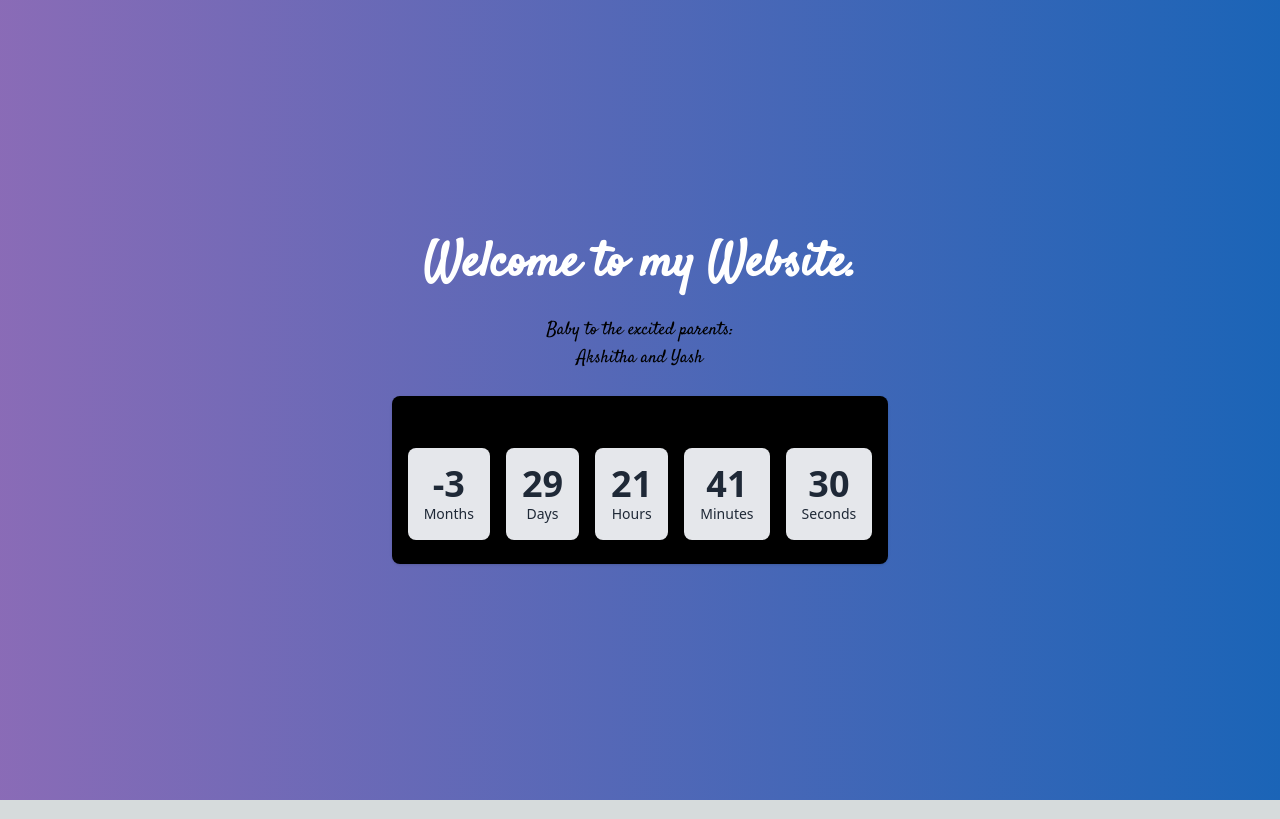
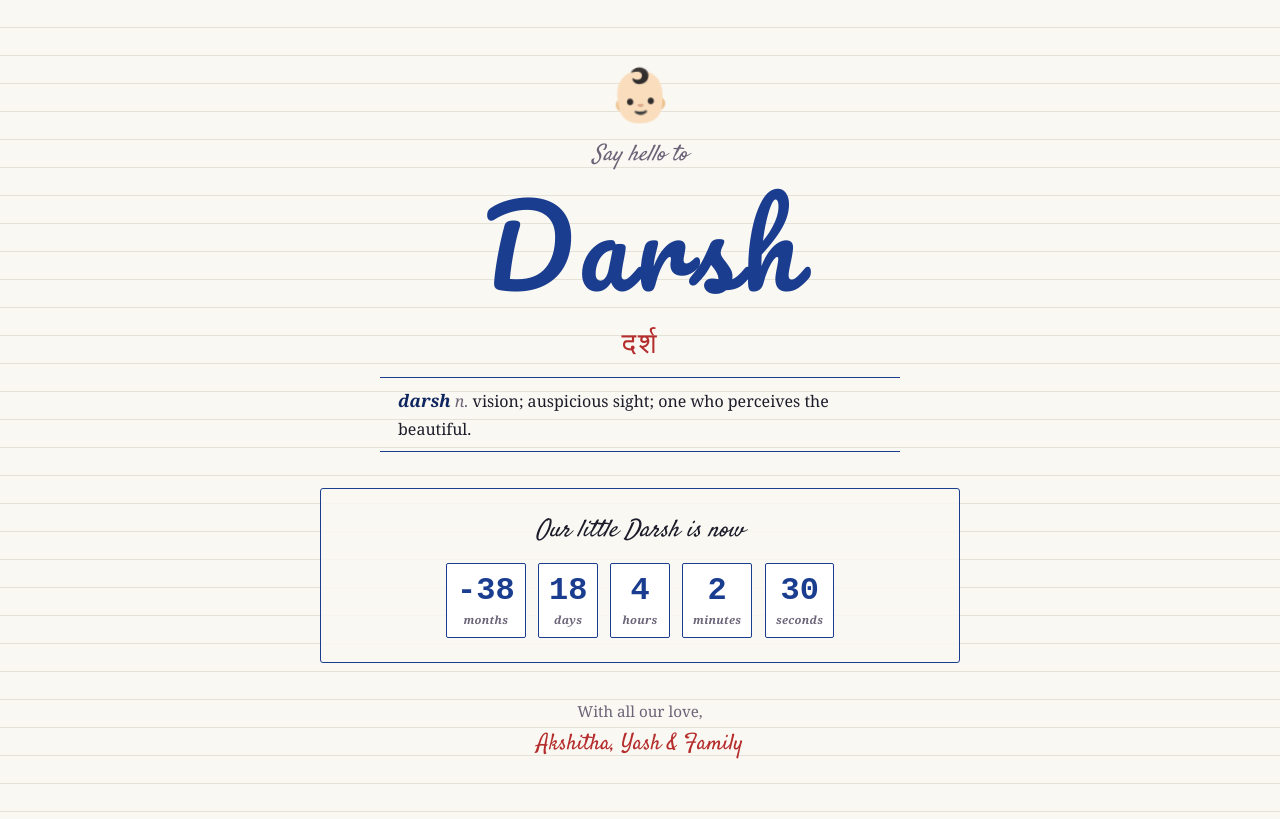
Before and after one commit to Jainysh/junior, a Next.js app: page / in a window 1280 px wide. Built offline with nearby package versions, Linux system fonts and the light colour scheme.

Commit message:
feat: paper theme

```diff
--- a/components/DarshHome/DarshHome.tsx
+++ b/components/DarshHome/DarshHome.tsx
@@ -1,7 +1,6 @@
 import { useState, useEffect } from "react";
 import styles from "../../styles/DarshHome.module.css";
 
-// ── Age ticker: counts up from Darsh's birth date ──────────────────────────
 function AgeTimer({ dueDate }: { dueDate: Date }) {
   const [vals, setVals] = useState([0, 0, 0, 0, 0]);
 
@@ -10,13 +9,13 @@ function AgeTimer({ dueDate }: { dueDate: Date }) {
       const diff = Date.now() - dueDate.getTime();
       const months = Math.floor(diff / (1000 * 60 * 60 * 24 * 30));
       const days = Math.abs(
-        Math.floor((diff % (1000 * 60 * 60 * 24 * 30)) / (1000 * 60 * 60 * 24))
+        Math.floor((diff % (1000 * 60 * 60 * 24 * 30)) / (1000 * 60 * 60 * 24)),
       );
       const hours = Math.abs(
-        Math.floor((diff % (1000 * 60 * 60 * 24)) / (1000 * 60 * 60))
+        Math.floor((diff % (1000 * 60 * 60 * 24)) / (1000 * 60 * 60)),
       );
       const minutes = Math.abs(
-        Math.floor((diff % (1000 * 60 * 60)) / (1000 * 60))
+        Math.floor((diff % (1000 * 60 * 60)) / (1000 * 60)),
       );
       const seconds = Math.abs(Math.floor((diff % (1000 * 60)) / 1000));
       setVals([months, days, hours, minutes, seconds]);
@@ -31,7 +30,6 @@ function AgeTimer({ dueDate }: { dueDate: Date }) {
     <div className={styles.timerDisplay}>
       {labels.map((label, i) => (
         <div
-          // seconds box remounts every tick → re-fires popIn animation
           key={i === 4 ? `sec-${vals[4]}` : label}
           className={styles.timerBox}
         >
@@ -43,54 +41,12 @@ function AgeTimer({ dueDate }: { dueDate: Date }) {
   );
 }
 
-// ── Page data ───────────────────────────────────────────────────────────────
 const NAME_LETTERS = ["D", "a", "r", "s", "h"];
 
-const FLOATERS = ["✨", "🌙", "⭐", "🪔", "🦚", "💫", "🌟", "🧿"];
-
-const MEANINGS = [
-  {
-    emoji: "👁️",
-    title: "Vision · Auspicious Sight",
-    text: "Darsh means vision and auspicious sight — a beautiful, blessed view that fills the heart with wonder.",
-  },
-  {
-    emoji: "🦚",
-    title: "One Who Has Vision",
-    text: "Darsh is the wise observer — one who sees beyond the ordinary and perceives the world with clarity and grace.",
-  },
-  {
-    emoji: "🌑",
-    title: "A name of Lord Krishna",
-    text: "Darsh is one of the cherished names of Lord Krishna — the one who is a delight to behold.",
-  },
-];
-
-// ── Main component ──────────────────────────────────────────────────────────
 export default function DarshHome({ dueDate }: { dueDate: Date }) {
   return (
     <div className={styles.wrapper}>
-      {/* Soft drifting glow blobs */}
-      <div className={styles.bgLayer} aria-hidden="true">
-        <div className={`${styles.blob} ${styles.blob1}`} />
-        <div className={`${styles.blob} ${styles.blob2}`} />
-        <div className={`${styles.blob} ${styles.blob3}`} />
-      </div>
-
-      {/* Floating sparkles & friends */}
-      <div className={styles.floatLayer} aria-hidden="true">
-        {FLOATERS.map((emoji, i) => (
-          <span
-            key={emoji}
-            className={`${styles.floater} ${styles[`fl${i + 1}` as keyof typeof styles]}`}
-          >
-            {emoji}
-          </span>
-        ))}
-      </div>
-
       <main className={styles.content}>
-        {/* Hero */}
         <header className={styles.hero}>
           <div className={styles.babyBadge}>👶🏻</div>
           <p className={styles.kicker}>Say hello to</p>
@@ -106,27 +62,13 @@ export default function DarshHome({ dueDate }: { dueDate: Date }) {
             ))}
           </h1>
           <p className={styles.devanagari}>दर्श</p>
-          <p className={styles.tagline}>
-            &ldquo;vision · auspicious sight · wise observer&rdquo;
+          <p className={styles.meaningLine}>
+            <em className={styles.dictWord}>darsh</em>{" "}
+            <em className={styles.dictPos}>n.</em> vision; auspicious sight; one
+            who perceives the beautiful.
           </p>
         </header>
 
-        {/* Meaning cards */}
-        <section className={styles.meanings}>
-          {MEANINGS.map((m, i) => (
-            <article
-              key={m.title}
-              className={styles.meaningCard}
-              style={{ animationDelay: `${0.9 + i * 0.18}s` }}
-            >
-              <span className={styles.meaningEmoji}>{m.emoji}</span>
-              <h2 className={styles.meaningTitle}>{m.title}</h2>
-              <p className={styles.meaningText}>{m.text}</p>
-            </article>
-          ))}
-        </section>
-
-        {/* Age counter */}
         <section className={styles.timerCard}>
           <h2 className={styles.timerHeading}>Our little Darsh is now</h2>
           <AgeTimer dueDate={dueDate} />
@@ -135,7 +77,9 @@ export default function DarshHome({ dueDate }: { dueDate: Date }) {
         <footer className={styles.parents}>
           With all our love,
           <br />
-          <span className={styles.parentNames}>Akshitha &amp; Yash</span>
+          <span className={styles.parentNames}>
+            Akshitha, Yash &amp; Family
+          </span>
         </footer>
       </main>
     </div>
--- a/pages/_document.tsx
+++ b/pages/_document.tsx
@@ -26,8 +26,8 @@ export default function Document() {
           rel="stylesheet"
         />
         <title>Welcome to Darsh&apos;s Garage</title>
-        <meta property="og:title" content="Welcome to Darsh's Garage" />
-        <meta property="og:description" content="Suggest and vote for baby names, and watch the countdown to our little engineer's arrival!" />
+        <meta property="og:title" content="Welcome to Darsh's Space" />
+        {/* <meta property="og:description" content="" /> */}
         <meta property="og:type" content="website" />
       </Head>
       <body>
--- a/pages/index.tsx
+++ b/pages/index.tsx
@@ -6,7 +6,7 @@ import DarshHome from "@/components/DarshHome/DarshHome";
 const DAUGHTER_DATE = new Date("July 11, 2023 04:37:00");
 const SON_DATE = new Date("2026-05-14T10:58:00");
 
-const DARSH_SUBDOMAINS = ["junior", "darsh"];
+const DARSH_SUBDOMAINS = ["junior", "darsh", "localhost"];
 
 const HomePage = () => {
   const [dueDate, setDueDate] = useState(DAUGHTER_DATE);
--- a/styles/DarshHome.module.css
+++ b/styles/DarshHome.module.css
@@ -1,121 +1,31 @@
 /* =====================
-   Theme variables
+   Paper + Ballpoint Pen Theme
    ===================== */
 .wrapper {
-  --night-1: #171036;
-  --night-2: #2b1a52;
-  --night-3: #3a1f63;
-  --night-4: #1b1f52;
-  --gold: #f3c75f;
-  --gold-deep: #d99a2b;
-  --rose-gold: #f0a47e;
-  --peacock: #2fc4ae;
-  --ivory: #f7efdb;
-  --lavender: #cfc4e8;
-  --card-bg: rgba(255, 255, 255, 0.06);
-  --card-border: rgba(243, 199, 95, 0.4);
+  --paper: #faf8f2;
+  --ink-blue: #1a3d8f;
+  --ink-blue-dark: #0e2560;
+  --ink-black: #1c1c2a;
+  --ink-red: #b52d2d;
+  --ink-gray: #6b6478;
+  --line-color: rgba(160, 145, 120, 0.22);
 
   position: relative;
   min-height: 100vh;
-  overflow: hidden;
   display: flex;
   align-items: center;
   justify-content: center;
   padding: clamp(24px, 5vw, 56px) 16px;
-  color: var(--ivory);
-  font-family: sans-serif;
+  color: var(--ink-black);
+  font-family: "Georgia", "Times New Roman", serif;
 
-  background: linear-gradient(135deg, var(--night-1), var(--night-2), var(--night-3), var(--night-4));
-  background-size: 300% 300%;
-  animation: gradientDrift 20s ease-in-out infinite;
-  /* covers gradient from _app.tsx */
-  z-index: 0;
-}
-
-@keyframes gradientDrift {
-  0%, 100% { background-position: 0% 40%; }
-  50%      { background-position: 100% 60%; }
-}
-
-/* =====================
-   Glow blobs (background)
-   ===================== */
-.bgLayer {
-  position: absolute;
-  inset: 0;
-  pointer-events: none;
-}
-
-.blob {
-  position: absolute;
-  border-radius: 50%;
-  filter: blur(70px);
-  opacity: 0.4;
-}
-
-.blob1 {
-  width: 380px;
-  height: 380px;
-  top: -130px;
-  left: -110px;
-  background: radial-gradient(circle, rgba(243, 199, 95, 0.55), transparent 70%);
-  animation: blobDrift 15s ease-in-out infinite;
-}
-
-.blob2 {
-  width: 340px;
-  height: 340px;
-  bottom: -110px;
-  right: -90px;
-  background: radial-gradient(circle, rgba(47, 196, 174, 0.45), transparent 70%);
-  animation: blobDrift 18s ease-in-out infinite reverse;
-}
-
-.blob3 {
-  width: 280px;
-  height: 280px;
-  top: 38%;
-  left: 58%;
-  background: radial-gradient(circle, rgba(124, 77, 255, 0.5), transparent 70%);
-  animation: blobDrift 22s ease-in-out infinite;
-}
-
-@keyframes blobDrift {
-  0%, 100% { transform: translate(0, 0) scale(1); }
-  33%      { transform: translate(42px, -28px) scale(1.08); }
-  66%      { transform: translate(-30px, 26px) scale(0.94); }
-}
-
-/* =====================
-   Floating sparkles
-   ===================== */
-.floatLayer {
-  position: absolute;
-  inset: 0;
-  pointer-events: none;
-}
-
-.floater {
-  position: absolute;
-  font-size: clamp(1.3rem, 3.2vw, 1.8rem);
-  animation: floatBob ease-in-out infinite;
-  filter: drop-shadow(0 0 10px rgba(243, 199, 95, 0.45));
-  opacity: 0.95;
-}
-
-/* 1=✨ 2=🌙 3=⭐ 4=🪔 5=🦚 6=💫 7=🌟 8=🧿 */
-.fl1 { top: 8%;    left: 8%;   animation-duration: 5.4s; animation-delay: 0s;   }
-.fl2 { top: 12%;   right: 7%;  animation-duration: 6.8s; animation-delay: 1.2s; }
-.fl3 { top: 38%;   left: 3%;   animation-duration: 5.9s; animation-delay: 0.6s; }
-.fl4 { top: 30%;   right: 4%;  animation-duration: 7.4s; animation-delay: 2.1s; }
-.fl5 { bottom: 26%; left: 6%;  animation-duration: 6.2s; animation-delay: 1.6s; }
-.fl6 { bottom: 32%; right: 8%; animation-duration: 5.1s; animation-delay: 0.3s; }
-.fl7 { bottom: 8%;  left: 14%; animation-duration: 7.9s; animation-delay: 2.6s; }
-.fl8 { bottom: 10%; right: 16%; animation-duration: 6.5s; animation-delay: 0.9s; }
-
-@keyframes floatBob {
-  0%, 100% { transform: translateY(0)      rotate(-6deg); }
-  50%      { transform: translateY(-16px)  rotate(6deg);  }
+  background-color: var(--paper);
+  background-image: repeating-linear-gradient(
+    transparent,
+    transparent 27px,
+    var(--line-color) 27px,
+    var(--line-color) 28px
+  );
 }
 
 /* =====================
@@ -123,14 +33,14 @@
    ===================== */
 .content {
   position: relative;
-  z-index: 10;
+  z-index: 1;
   width: 100%;
-  max-width: 700px;
+  max-width: 680px;
   text-align: center;
   display: flex;
   flex-direction: column;
   align-items: center;
-  gap: clamp(18px, 3.5vw, 28px);
+  gap: clamp(24px, 4vw, 36px);
 }
 
 /* =====================
@@ -141,162 +51,138 @@
 }
 
 @keyframes riseIn {
-  from { opacity: 0; transform: translateY(26px); }
-  to   { opacity: 1; transform: translateY(0); }
+  from {
+    opacity: 0;
+    transform: translateY(26px);
+  }
+  to {
+    opacity: 1;
+    transform: translateY(0);
+  }
 }
 
 .babyBadge {
   font-size: clamp(2.4rem, 6.5vw, 3.2rem);
   display: inline-block;
   animation: babyBounce 2.6s ease-in-out infinite;
-  filter: drop-shadow(0 0 16px rgba(243, 199, 95, 0.5));
 }
 
 @keyframes babyBounce {
-  0%, 100% { transform: translateY(0)     rotate(-4deg) scale(1); }
-  40%      { transform: translateY(-12px) rotate(4deg)  scale(1.06); }
-  60%      { transform: translateY(-7px)  rotate(2deg)  scale(1.03); }
+  0%,
+  100% {
+    transform: translateY(0) rotate(-4deg) scale(1);
+  }
+  40% {
+    transform: translateY(-12px) rotate(4deg) scale(1.06);
+  }
+  60% {
+    transform: translateY(-7px) rotate(2deg) scale(1.03);
+  }
 }
 
 .kicker {
   font-family: "Satisfy-Regular", cursive;
-  font-size: clamp(1.1rem, 3vw, 1.5rem);
-  color: var(--lavender);
+  font-size: clamp(1.1rem, 3vw, 1.4rem);
+  color: var(--ink-gray);
   margin-top: 6px;
+  font-style: italic;
 }
 
 .name {
-  font-family: "Pacifico", "Satisfy-Regular", cursive;
+  font-family: "Pacifico", cursive;
   font-size: clamp(3.4rem, 13vw, 6.8rem);
   font-weight: 400;
   line-height: 1.3;
   letter-spacing: 0.01em;
   margin: 2px 0 0;
-  filter: drop-shadow(0 0 22px rgba(243, 199, 95, 0.35));
 }
 
 .nameLetter {
   display: inline-block;
-  background: linear-gradient(120deg, #ffe9a8, var(--gold) 40%, var(--gold-deep) 70%, var(--rose-gold));
-  background-size: 200% 200%;
-  -webkit-background-clip: text;
-  background-clip: text;
-  -webkit-text-fill-color: transparent;
-  color: transparent;
+  color: var(--ink-blue);
   padding: 0 0.02em;
-  animation:
-    letterPop 0.6s cubic-bezier(0.34, 1.56, 0.64, 1) both,
-    shimmer 5s ease-in-out 1.2s infinite;
+  animation: letterPop 0.6s cubic-bezier(0.34, 1.56, 0.64, 1) both;
 }
 
 @keyframes letterPop {
-  0%   { opacity: 0; transform: translateY(34px) scale(0.6) rotate(-8deg); }
-  70%  { opacity: 1; transform: translateY(-6px) scale(1.08) rotate(2deg); }
-  100% { opacity: 1; transform: translateY(0)    scale(1)    rotate(0); }
-}
-
-@keyframes shimmer {
-  0%, 100% { background-position: 0% 50%; }
-  50%      { background-position: 100% 50%; }
+  0% {
+    opacity: 0;
+    transform: translateY(34px) scale(0.6) rotate(-8deg);
+  }
+  70% {
+    opacity: 1;
+    transform: translateY(-6px) scale(1.08) rotate(2deg);
+  }
+  100% {
+    opacity: 1;
+    transform: translateY(0) scale(1) rotate(0);
+  }
 }
 
 .devanagari {
-  font-size: clamp(1.3rem, 3.6vw, 1.8rem);
-  color: var(--gold);
+  font-size: clamp(1.5rem, 3.6vw, 1.8rem);
+  font-weight: 500;
+  color: var(--ink-red);
   margin-top: 4px;
   letter-spacing: 0.06em;
   animation: fadeIn 0.8s ease 1s both;
 }
 
-.tagline {
+/* Dictionary entry line */
+.meaningLine {
   font-size: clamp(0.88rem, 2.3vw, 1rem);
-  color: var(--lavender);
-  letter-spacing: 0.08em;
-  margin-top: 8px;
+  color: var(--ink-black);
+  line-height: 1.65;
+  margin-top: 14px;
+  padding: 9px 18px;
+  border-top: 1.5px solid var(--ink-blue);
+  border-bottom: 1.5px solid var(--ink-blue);
+  max-width: 520px;
+  text-align: left;
   animation: fadeIn 0.8s ease 1.15s both;
-}
-
-.tagline em {
-  color: var(--gold);
-  font-weight: 700;
   font-style: normal;
 }
 
-@keyframes fadeIn {
-  from { opacity: 0; }
-  to   { opacity: 1; }
+.dictWord {
+  font-style: italic;
+  font-weight: bold;
+  color: var(--ink-blue-dark);
+  font-size: 1.08em;
 }
 
-/* =====================
-   Meaning cards
-   ===================== */
-.meanings {
-  display: grid;
-  grid-template-columns: repeat(3, 1fr);
-  gap: 12px;
-  width: 100%;
-  max-width: 640px;
+.dictPos {
+  font-style: italic;
+  color: var(--ink-gray);
 }
 
-.meaningCard {
-  background: var(--card-bg);
-  backdrop-filter: blur(8px);
-  border: 1px solid var(--card-border);
-  border-radius: 14px;
-  padding: 16px 14px;
-  box-shadow: 0 4px 16px rgba(0, 0, 0, 0.35);
-  animation: riseIn 0.65s cubic-bezier(0.22, 1, 0.36, 1) both;
-  transition: transform 0.25s ease, border-color 0.25s ease, background 0.25s ease;
-}
-
-.meaningCard:hover {
-  transform: translateY(-5px);
-  border-color: var(--gold);
-  background: rgba(255, 255, 255, 0.1);
-}
-
-.meaningEmoji {
-  font-size: clamp(1.5rem, 4vw, 1.9rem);
-  display: inline-block;
-  filter: drop-shadow(0 0 8px rgba(243, 199, 95, 0.4));
-  animation: floatBob 4.5s ease-in-out infinite;
-}
-
-.meaningTitle {
-  font-size: clamp(0.85rem, 2.2vw, 0.95rem);
-  font-weight: 700;
-  color: var(--gold);
-  letter-spacing: 0.03em;
-  margin-top: 8px;
-}
-
-.meaningText {
-  font-size: clamp(0.74rem, 1.9vw, 0.82rem);
-  line-height: 1.5;
-  color: var(--lavender);
-  margin-top: 6px;
+@keyframes fadeIn {
+  from {
+    opacity: 0;
+  }
+  to {
+    opacity: 1;
+  }
 }
 
 /* =====================
    Age counter card
    ===================== */
 .timerCard {
-  background: var(--card-bg);
-  backdrop-filter: blur(8px);
-  border: 1px solid var(--card-border);
-  border-radius: 18px;
+  border: 1.5px solid var(--ink-blue);
+  border-radius: 3px;
   padding: clamp(16px, 3vw, 24px);
-  box-shadow: 0 4px 18px rgba(0, 0, 0, 0.35);
   width: 100%;
   max-width: 640px;
+  background: rgba(250, 248, 242, 0.9);
   animation: riseIn 0.65s cubic-bezier(0.22, 1, 0.36, 1) 1.5s both;
 }
 
 .timerHeading {
   font-family: "Satisfy-Regular", cursive;
-  font-size: clamp(1.2rem, 3.4vw, 1.6rem);
-  color: var(--gold);
+  font-size: clamp(1.2rem, 3.2vw, 1.5rem);
+  color: var(--ink-black);
   margin-bottom: 14px;
+  font-style: italic;
 }
 
 .timerDisplay {
@@ -307,38 +193,41 @@
 }
 
 .timerBox {
-  background: rgba(23, 16, 54, 0.55);
-  border: 1px solid rgba(243, 199, 95, 0.25);
-  border-radius: 12px;
+  border: 1.5px solid var(--ink-blue);
+  border-radius: 2px;
   padding: 11px 10px 8px;
   min-width: 60px;
-  box-shadow: inset 0 1px 0 rgba(255, 255, 255, 0.06);
-  /* fires on mount — seconds box remounts every tick via key change */
+  background: white;
   animation: popIn 0.25s cubic-bezier(0.34, 1.56, 0.64, 1) both;
 }
 
 @keyframes popIn {
-  from { transform: scale(0.86); opacity: 0.6; }
-  to   { transform: scale(1);    opacity: 1; }
+  from {
+    transform: scale(0.86);
+    opacity: 0.6;
+  }
+  to {
+    transform: scale(1);
+    opacity: 1;
+  }
 }
 
 .timerVal {
   font-size: clamp(1.4rem, 4.2vw, 2rem);
-  font-weight: 800;
+  font-weight: 700;
   line-height: 1;
-  background: linear-gradient(120deg, #ffe9a8, var(--gold), var(--gold-deep));
-  -webkit-background-clip: text;
-  background-clip: text;
-  -webkit-text-fill-color: transparent;
-  color: transparent;
+  color: var(--ink-blue);
+  font-family: "Courier New", "Courier", monospace;
 }
 
 .timerLabel {
-  font-size: 0.6rem;
-  color: var(--lavender);
+  font-size: 0.7rem;
+  color: var(--ink-gray);
   margin-top: 5px;
-  text-transform: uppercase;
-  letter-spacing: 0.8px;
+  font-style: italic;
+  font-weight: 700;
+  letter-spacing: 0.3px;
+  text-transform: lowercase;
 }
 
 /* =====================
@@ -346,7 +235,7 @@
    ===================== */
 .parents {
   font-size: clamp(0.85rem, 2.2vw, 0.95rem);
-  color: var(--lavender);
+  color: var(--ink-gray);
   line-height: 1.7;
   animation: fadeIn 0.8s ease 1.9s both;
 }
@@ -354,26 +243,20 @@
 .parentNames {
   font-family: "Satisfy-Regular", cursive;
   font-size: clamp(1.15rem, 3vw, 1.4rem);
-  color: var(--gold);
+  color: var(--ink-red);
 }
 
 /* =====================
    Responsive
    ===================== */
 @media (max-width: 640px) {
-  .meanings {
-    grid-template-columns: 1fr;
-    max-width: 380px;
-  }
-  .meaningCard {
-    padding: 13px 14px;
-  }
-  .floater {
-    font-size: 1.15rem;
-  }
   .timerBox {
     min-width: 50px;
     padding: 9px 8px 7px;
+  }
+  .meaningLine {
+    font-size: 0.85rem;
+    padding: 8px 12px;
   }
 }
 
@@ -381,12 +264,8 @@
    Reduced motion
    ===================== */
 @media (prefers-reduced-motion: reduce) {
-  .wrapper,
-  .blob,
-  .floater,
   .babyBadge,
   .nameLetter,
-  .meaningEmoji,
   .timerBox {
     animation-duration: 0.01s;
     animation-iteration-count: 1;
```
